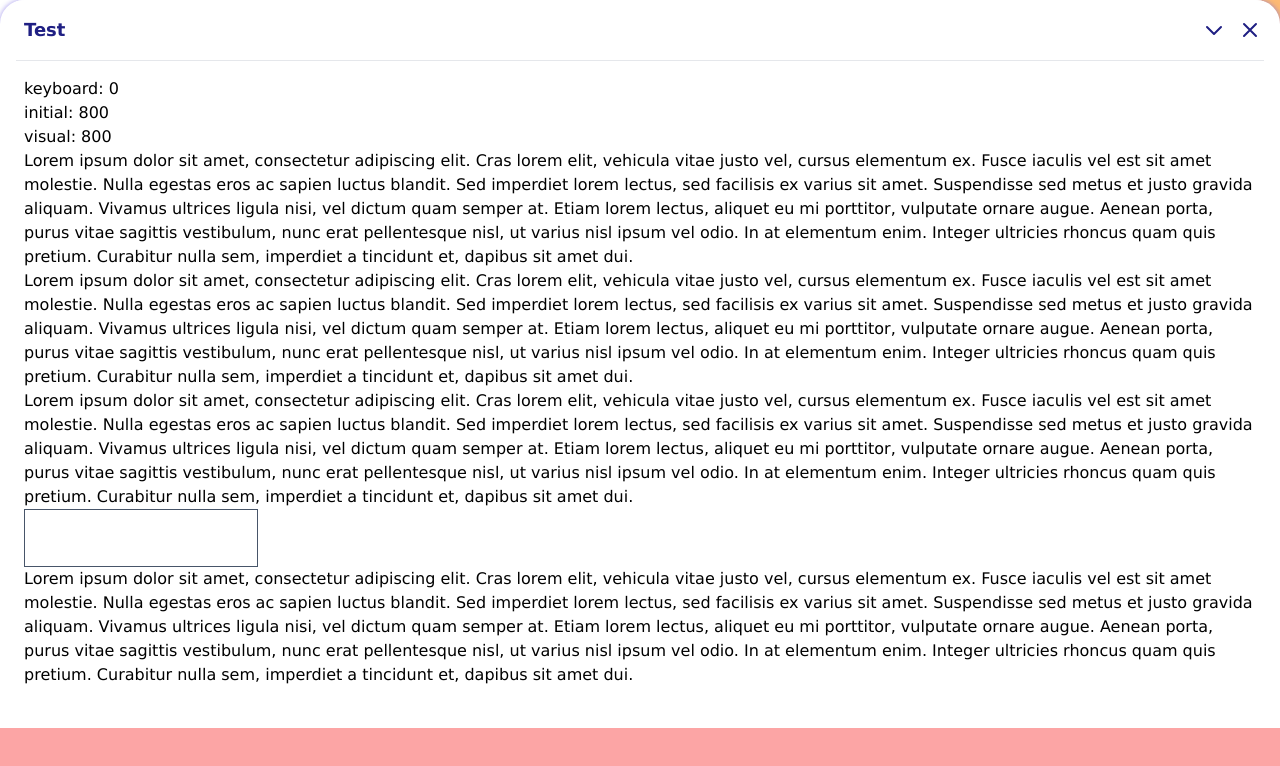
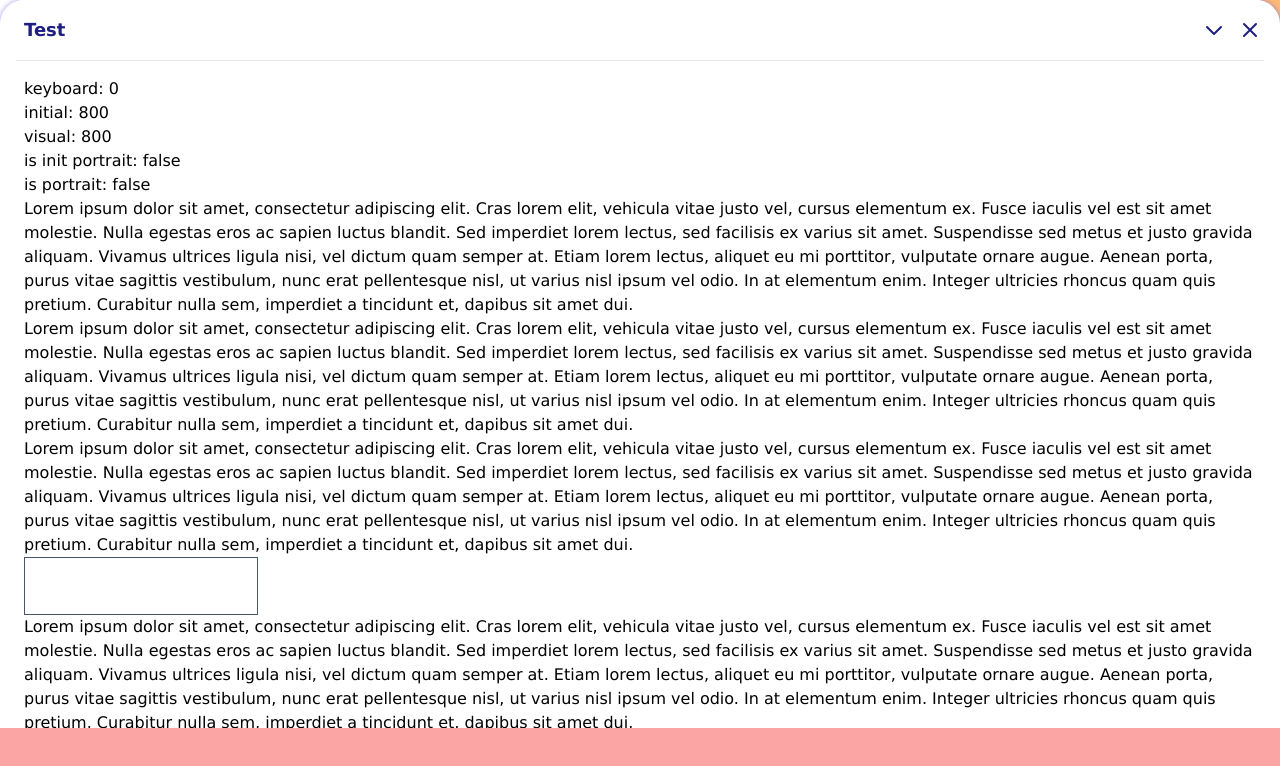
Before and after one commit to OskarGrzelak/vue-swipe-panel-test, a Vue app: page / in a window 1280 px wide. Shown: the top 766 px of the page. Built offline with nearby package versions, Linux system fonts and the light colour scheme.

Commit message:
log more values

```diff
--- a/src/App.vue
+++ b/src/App.vue
@@ -14,11 +14,15 @@ const toolbarHeight = computed(() => {
 const keyboardHeight = ref(null);
 const initialHeight = ref(null);
 const visualHeight = ref(null);
+const isInitiallyPortrait = ref(null);
+const isPortrait = ref(null);
 
 const handleResize = (payload) => {
   keyboardHeight.value = payload.keyboardHeight;
   initialHeight.value = payload.initHeight;
   visualHeight.value = payload.visualHeight;
+  isInitiallyPortrait.value = payload.isInitiallyPortrait;
+  isPortrait.value = payload.isPortrait;
 };
 </script>
 
@@ -107,6 +111,8 @@ const handleResize = (payload) => {
         <p>keyboard: {{ keyboardHeight }}</p>
         <p>initial: {{ initialHeight }}</p>
         <p>visual: {{ visualHeight }}</p>
+        <p>is init portrait: {{ isInitiallyPortrait }}</p>
+        <p>is portrait: {{ isPortrait }}</p>
         <p>
           Lorem ipsum dolor sit amet, consectetur adipiscing elit. Cras lorem
           elit, vehicula vitae justo vel, cursus elementum ex. Fusce iaculis vel
--- a/src/components/SwipePanel.vue
+++ b/src/components/SwipePanel.vue
@@ -167,12 +167,6 @@ export default {
   mounted() {
     if ("virtualKeyboard" in navigator) {
       navigator.virtualKeyboard.overlaysContent = true;
-
-      navigator.virtualKeyboard.addEventListener("geometrychange", (event) => {
-        const { height } = event.target.boundingRect;
-        if (height) this.blockSwipe = true;
-        else this.blockSwipe = false;
-      });
     }
     this.isInitiallyPortrait = window.innerHeight > window.innerWidth;
     this.initialHeight = window.innerHeight;
@@ -227,11 +221,13 @@ export default {
         keyboardHeight: navigator.virtualKeyboard.boundingRect.height,
         initHeight: this.initialHeight,
         visualHeight: window.visualViewport.height,
+        isInitiallyPortrait: this.isInitiallyPortrait,
+        isPortrait: window.innerHeight > window.innerWidth,
       });
       this.blockSwipe = false;
       this.panelHeight = this.$refs.panel.offsetHeight;
       this.panelHeaderHeight = this.$refs.panelHeader.offsetHeight;
-      const isPortrait = window.innerHeight > window.innerWidth;
+      let isPortrait = window.innerHeight > window.innerWidth;
       console.log(window.visualViewport.height, this.initialHeight);
       console.log(this.isInitiallyPortrait, isPortrait);
       if (
@@ -276,6 +272,8 @@ export default {
             keyboardHeight: navigator.virtualKeyboard.boundingRect.height,
             initHeight: this.initialHeight,
             visualHeight: window.visualViewport.height,
+            isInitiallyPortrait: this.isInitiallyPortrait,
+            isPortrait: window.innerHeight > window.innerWidth,
           });
           this.isMobile ? this.swipeToLevel("mid") : this.swipeToLevel("max");
         } catch (error) {
```
Also changed, not shown: 3 other files (tests, documents, lock files or other folders).
